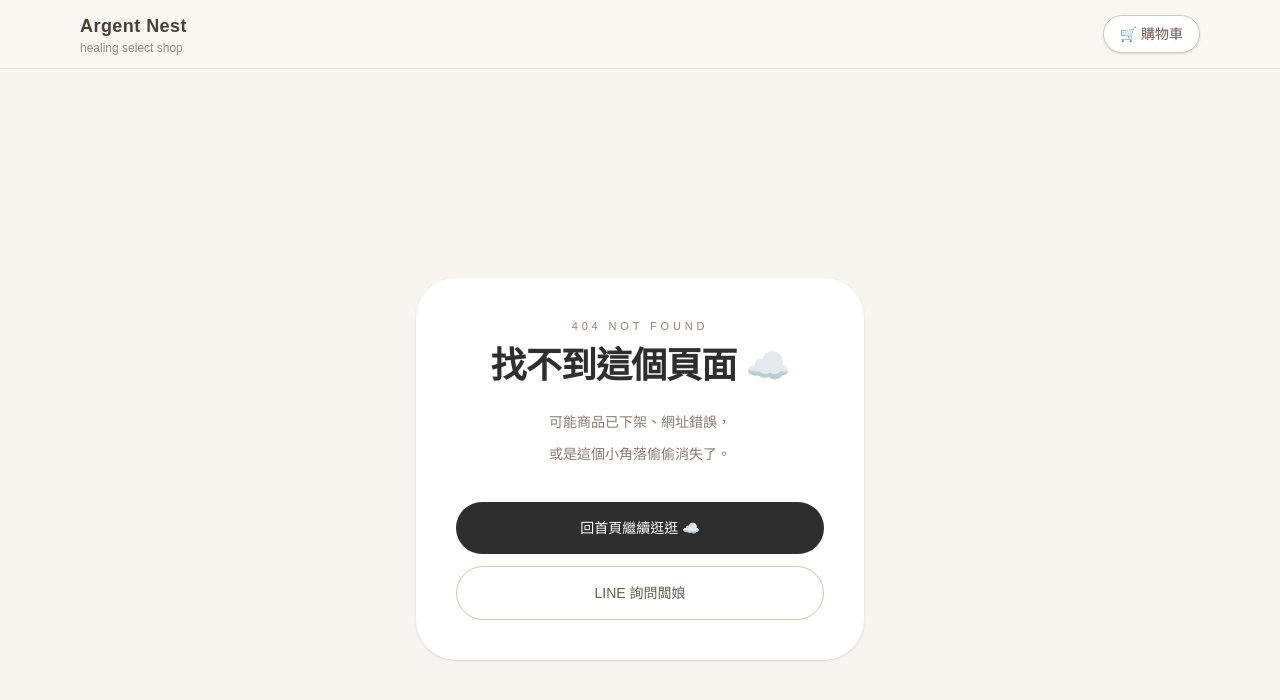
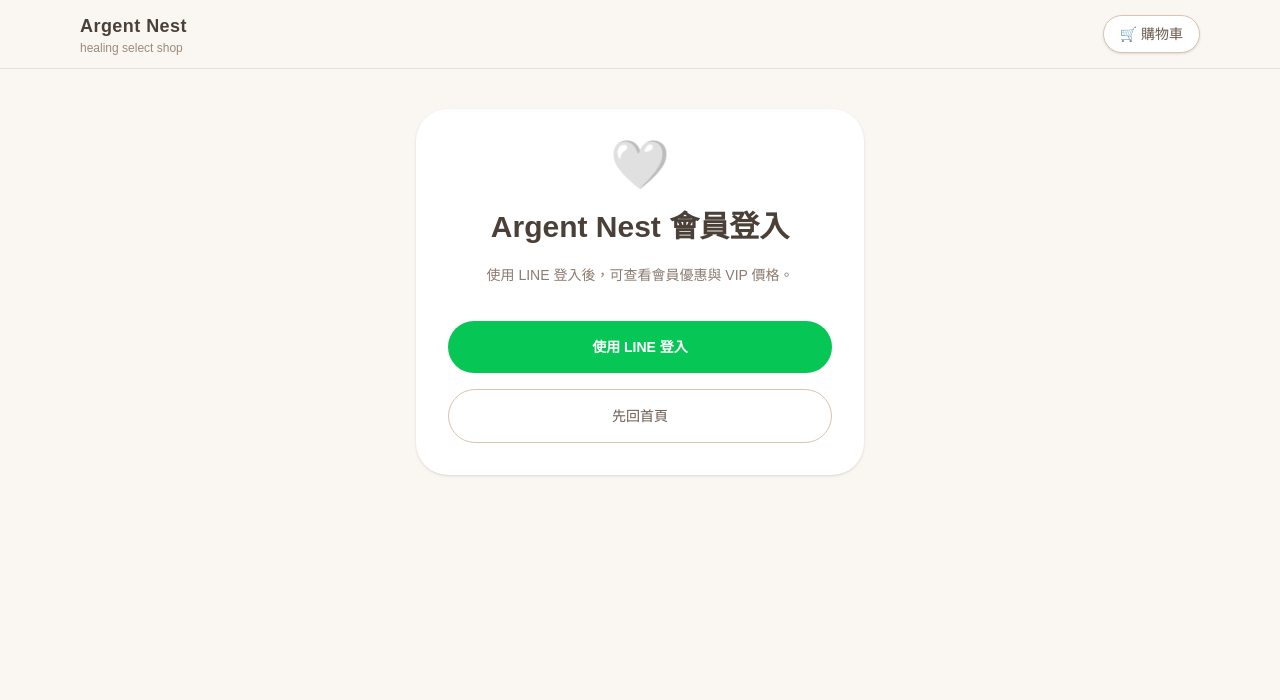
Before and after one commit to baby0965668563-coder/argent-nest, a Next.js app: page /login in a window 1280 px wide. Before the commit this address had no page. Shown: the top 700 px of the page. Built offline with nearby package versions, Linux system fonts and the light colour scheme.

Commit message:
Create page.tsx

```diff
--- /dev/null
+++ b/app/login/page.tsx
@@ -0,0 +1,52 @@
+"use client";
+
+export default function LoginPage() {
+  function loginWithLine() {
+    const channelId = process.env.NEXT_PUBLIC_LINE_CHANNEL_ID;
+    const redirectUri = `${window.location.origin}/auth/line/callback`;
+    const state = crypto.randomUUID();
+
+    localStorage.setItem("line_login_state", state);
+
+    const url =
+      "https://access.line.me/oauth2/v2.1/authorize" +
+      `?response_type=code` +
+      `&client_id=${channelId}` +
+      `&redirect_uri=${encodeURIComponent(redirectUri)}` +
+      `&state=${state}` +
+      `&scope=${encodeURIComponent("profile openid")}`;
+
+    window.location.href = url;
+  }
+
+  return (
+    <main className="min-h-screen bg-[#faf7f2] px-4 py-10">
+      <div className="mx-auto max-w-md rounded-[32px] bg-white p-8 text-center shadow-sm">
+        <div className="text-5xl">🤍</div>
+
+        <h1 className="mt-5 text-3xl font-bold text-[#4b4038]">
+          Argent Nest 會員登入
+        </h1>
+
+        <p className="mt-4 text-sm leading-7 text-[#8c7b70]">
+          使用 LINE 登入後，可查看會員優惠與 VIP 價格。
+        </p>
+
+        <button
+          type="button"
+          onClick={loginWithLine}
+          className="mt-8 w-full rounded-full bg-[#06c755] py-4 text-sm font-semibold text-white"
+        >
+          使用 LINE 登入
+        </button>
+
+        <a
+          href="/"
+          className="mt-4 block rounded-full border border-[#d8c5b0] bg-white py-4 text-sm text-[#6b5c50]"
+        >
+          先回首頁
+        </a>
+      </div>
+    </main>
+  );
+}
```
